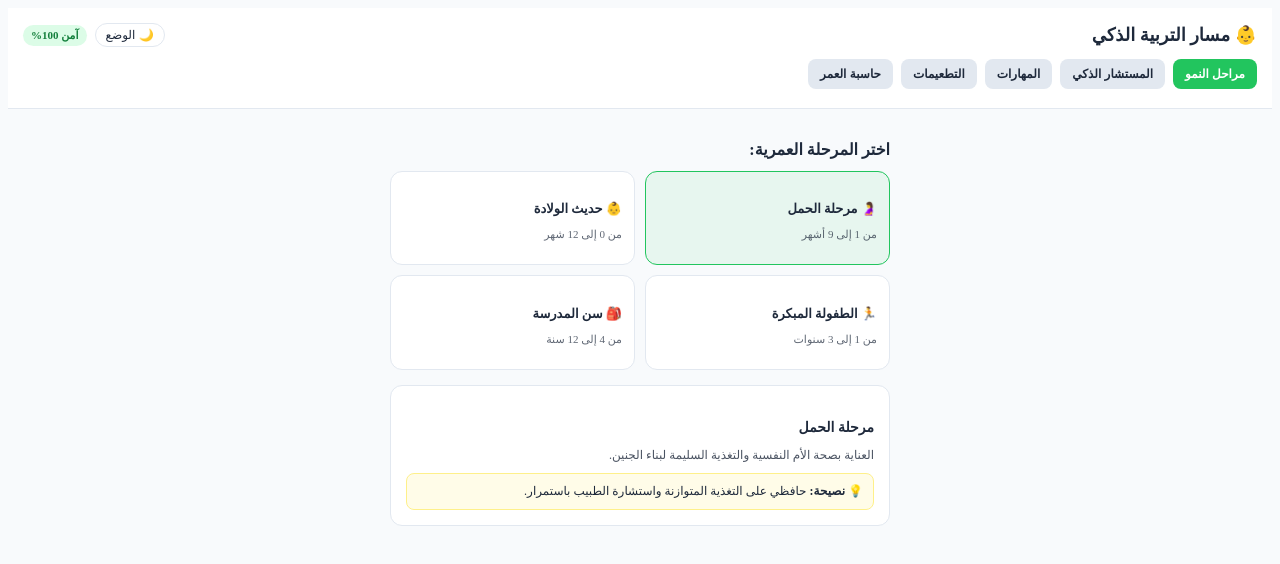
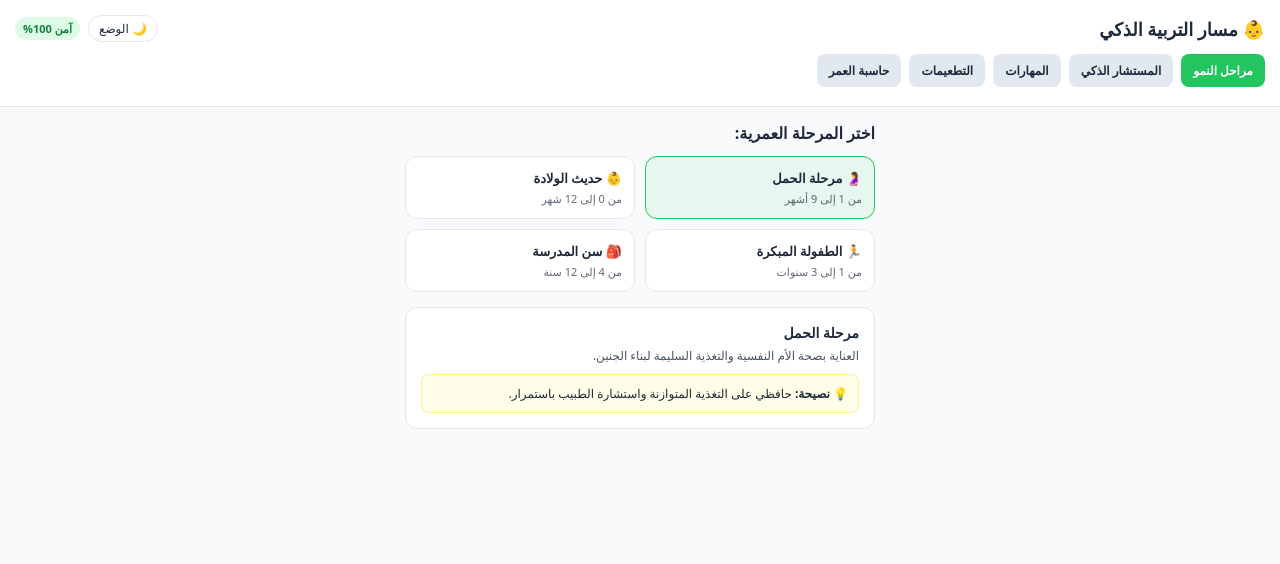
Before and after one commit to elmachichi951-ctrl/Hamza, a plain HTML site: page index.html in a window 1280 px wide. Drawn offline with Linux system fonts and the light colour scheme.

Commit message:
Update index.html

```diff
--- a/index.html
+++ b/index.html
@@ -3,8 +3,9 @@
 <head>
     <meta charset="UTF-8">
     <meta name="viewport" content="width=device-width, initial-scale=1.0">
-    <title>تطبيق مسار التربية الذكي</title>
-    <style><link rel="manifest" href="manifest.json">
+    <title>تطبيق مسار التربية الذكي</title
+    <link rel="manifest" href="manifest.json">
+    <style>
         * {
             box-sizing: border-box;
             margin: 0;
```
